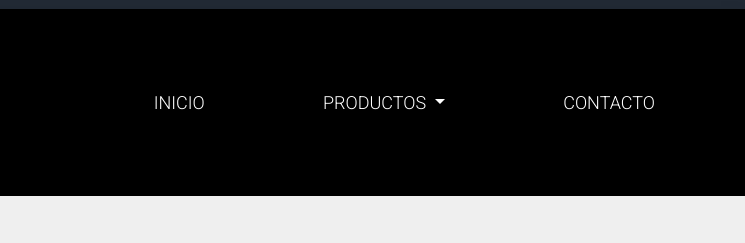
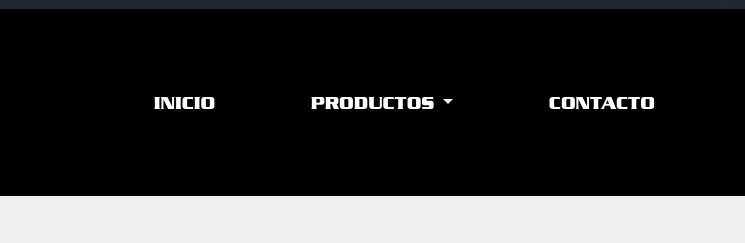
Before and after one commit to nicofal23/Protech, a plain HTML site: page index.html in a window 1280 px wide. Shown: the part 31-274 px from the top of the page, 535-1280 px from the left. Drawn offline with Linux system fonts and the light colour scheme.

Commit message:
font navbar

```diff
--- a/assets/css/custom.css
+++ b/assets/css/custom.css
@@ -445,7 +445,10 @@ a {
 
 
 
-
+li a{
+    font-family: 'MiFuente', sans-serif;
+    color: white;
+}
 
 @media (max-width: 991px) {
     .imagenLogo {
```
